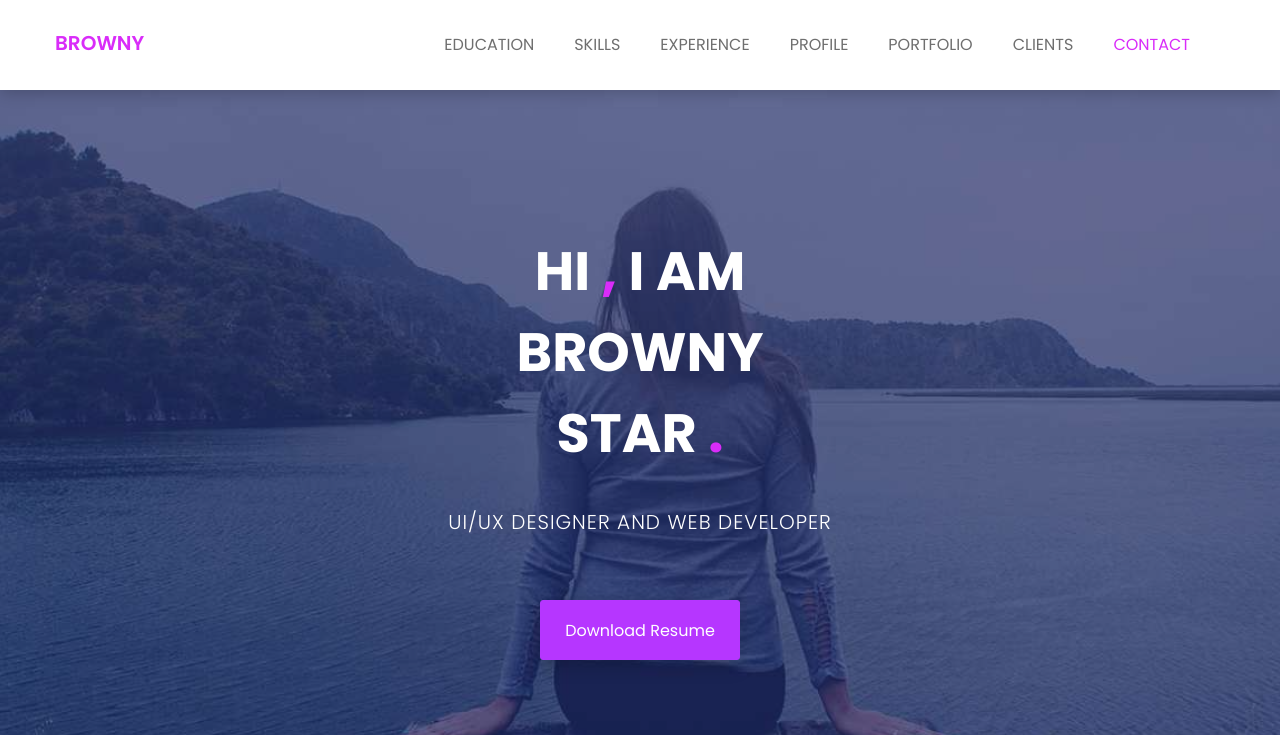
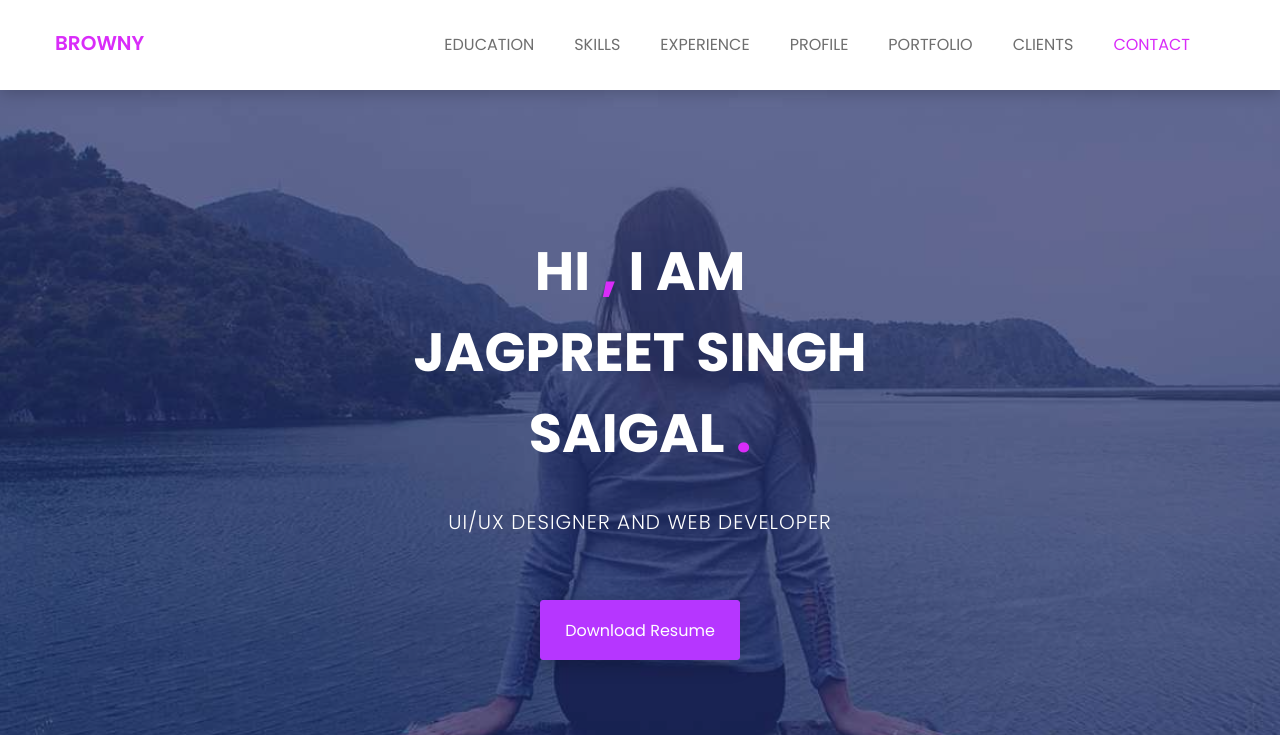
Before and after one commit to JagpreetSinghSaigal/JagpreetSinghSaigal.github.io, a plain HTML site: page index.html in a window 1280 px wide. Shown: the top 735 px of the page. Drawn offline with nearby package versions, Linux system fonts and the light colour scheme.

Commit message:
Update index.html

```diff
--- a/index.html
+++ b/index.html
@@ -103,7 +103,7 @@
 				<div class="row">
 					<div class="col-md-12 text-center">
 						<div class="header-text">
-							<h2>hi <span>,</span> i am <br> browny <br> star <span>.</span>   </h2>
+							<h2>hi <span>,</span> i am <br> Jagpreet Singh <br> Saigal <span>.</span>   </h2>
 							<p>ui/ux designer and web developer</p>
 							<a href="assets/download/browney.txt" download>download resume</a>
 						</div><!--/.header-text-->
```
